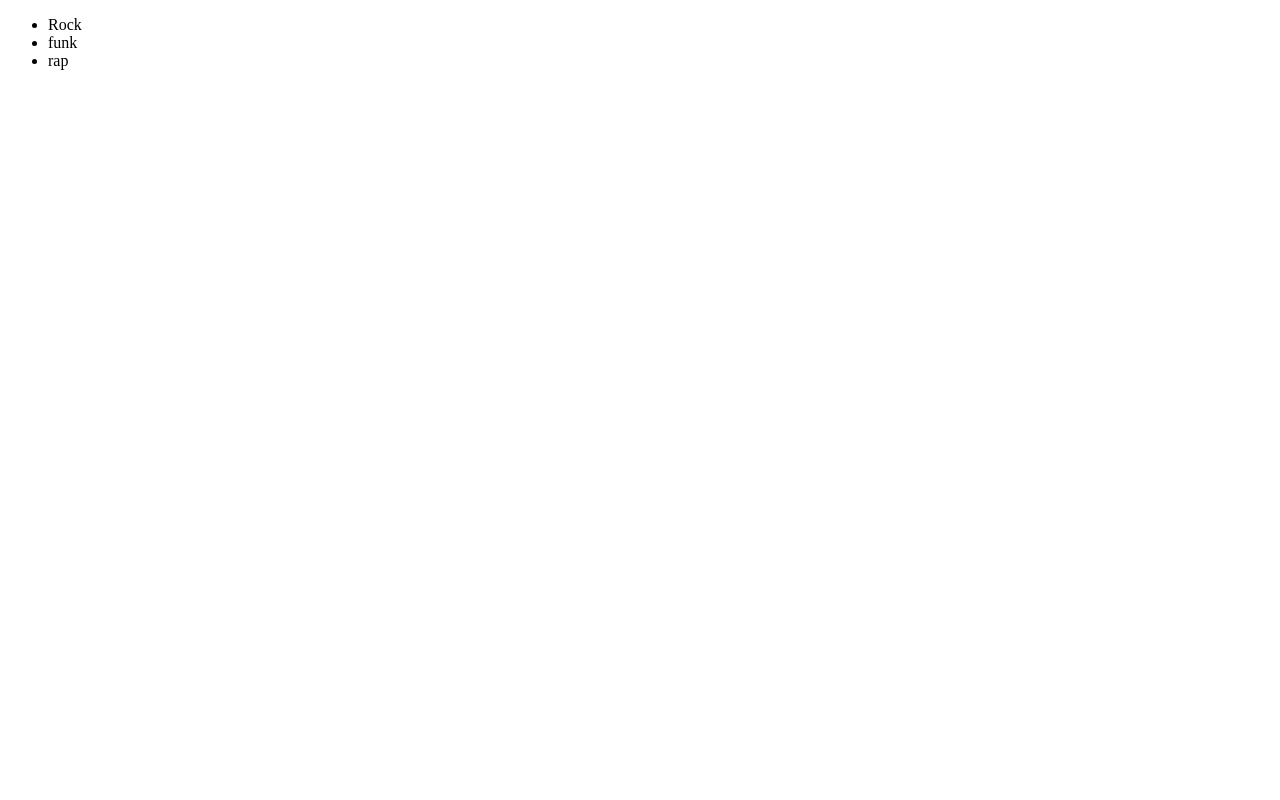
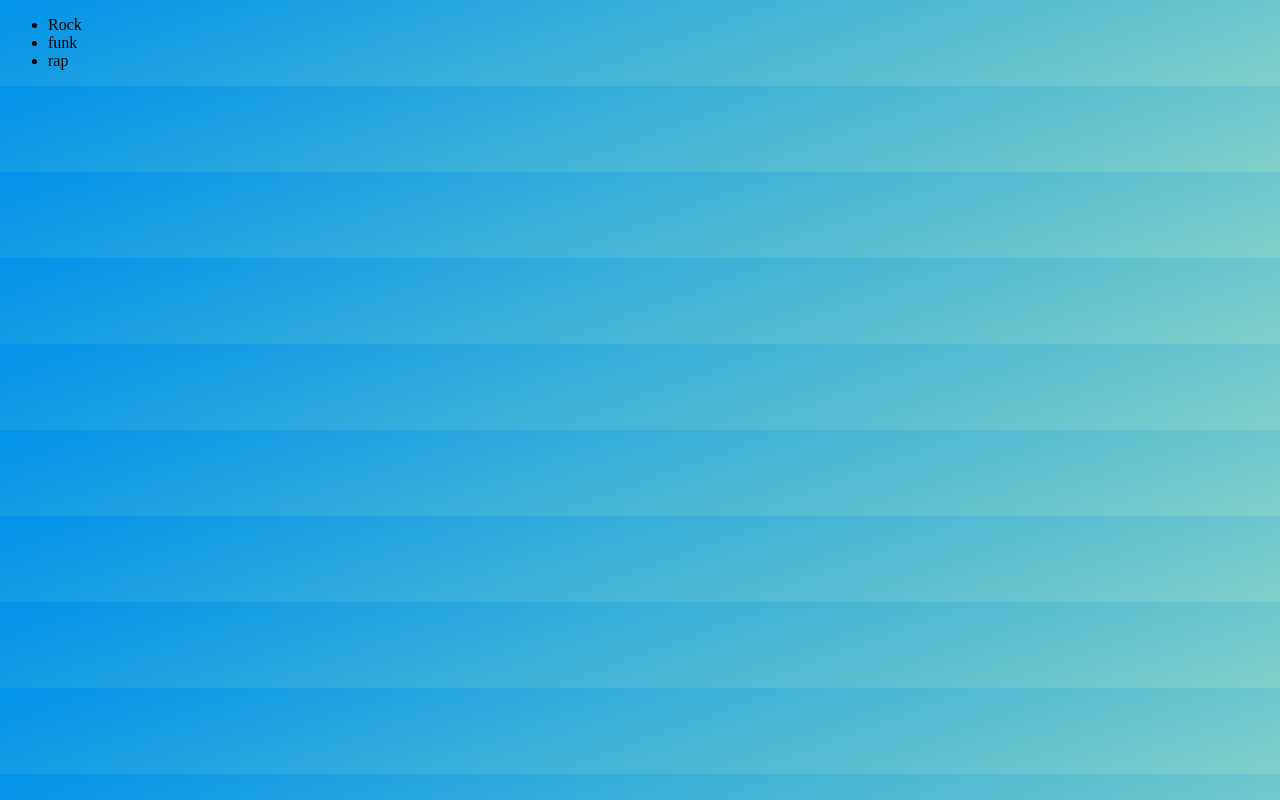
Before and after one commit to aleazogyemrod/site, a plain HTML site: page index.html in a window 1280 px wide. Drawn offline with Linux system fonts and the light colour scheme.

Commit message:
dgsdsgdddsgy

```diff
--- a/index.html
+++ b/index.html
@@ -4,6 +4,7 @@
 <head>
     <meta charset="UTF-8">
     <meta name="viewport" content="width=device-width, initial-scale=1.0">
+  <link rel="stylesheet" href="style.css">
     <title>1mc newton</title>
 </head>
 
--- a/style.css
+++ b/style.css
@@ -0,0 +1,5 @@
+body {
+    background-color: #0093E9;
+background-image: linear-gradient(160deg, #0093E9 0%, #80D0C7 100%);
+
+}
```
